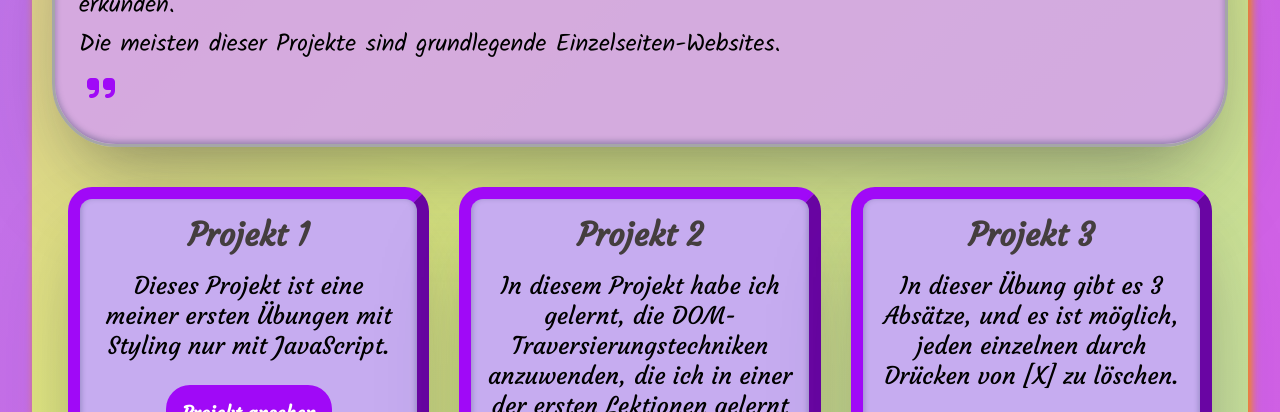
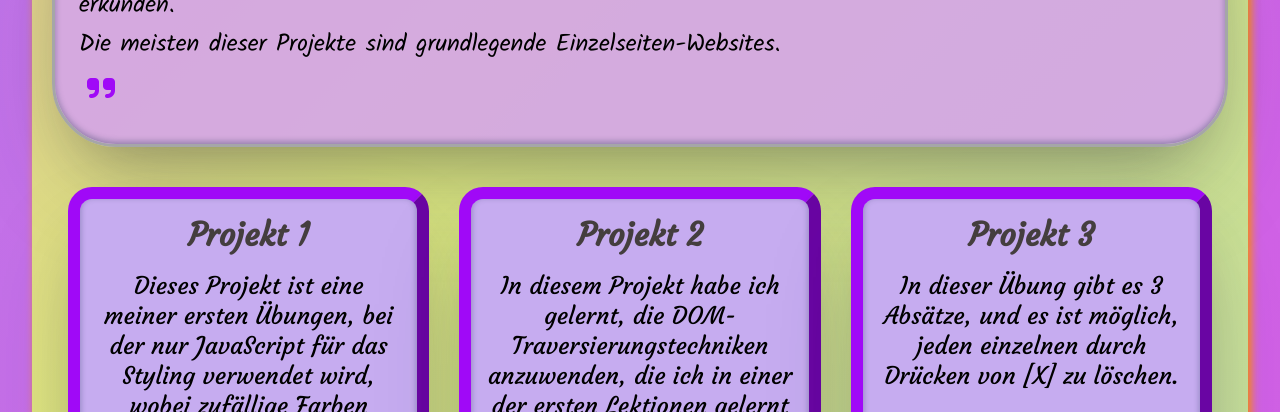
Before and after one commit to DraculadyCode/My-Portfolio-old, a website: page portfolio-german.html in a window 1280 px wide. Shown: the part 4213-4625 px from the top of the page. Drawn offline with nearby package versions, Linux system fonts and the light colour scheme; a web font is replaced by a local one.

Commit message:
correction of texts

```diff
--- a/portfolio-german.html
+++ b/portfolio-german.html
@@ -1273,8 +1273,9 @@
               <div class="portfolio-item">
                 <h5>Projekt 1</h5>
                 <p>
-                  Dieses Projekt ist eine meiner ersten Übungen mit Styling nur
-                  mit JavaScript.
+                  Dieses Projekt ist eine meiner ersten Übungen, bei der nur
+                  JavaScript für das Styling verwendet wird, wobei zufällige
+                  Farben genutzt werden.
                 </p>
                 <div class="portfolio-item-image">
                   <img
```
Also changed, not shown: portfolio-english.html (+1 -1 lines).
